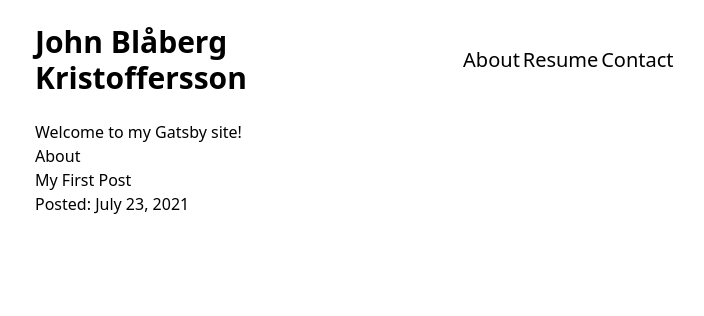
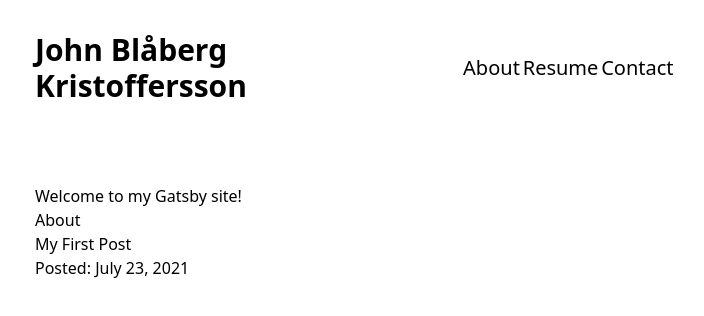
Before and after one commit to blaberg/johnblaberg.com, a Gatsby site: page / in a window 1280 px wide. Shown: the whole page, without its empty margins (285-989 px from the left). Built offline with nearby package versions, Linux system fonts and the light colour scheme; Gatsby itself is replaced by a stand-in of ours.

Commit message:
feat: make navbar padding larger

```diff
--- a/src/components/Navbar.tsx
+++ b/src/components/Navbar.tsx
@@ -3,7 +3,7 @@ import * as React from "react"
 
 const Navbar = () => {
   return (
-    <nav className="w-full flex flex-row justify-between py-6">
+    <nav className="w-full flex flex-row justify-between pt-8 pb-20">
       <div className="flex flex-row">
         <Link className="text-3xl w-1/2 font-bold" to="/">
           John Blåberg Kristoffersson
```
